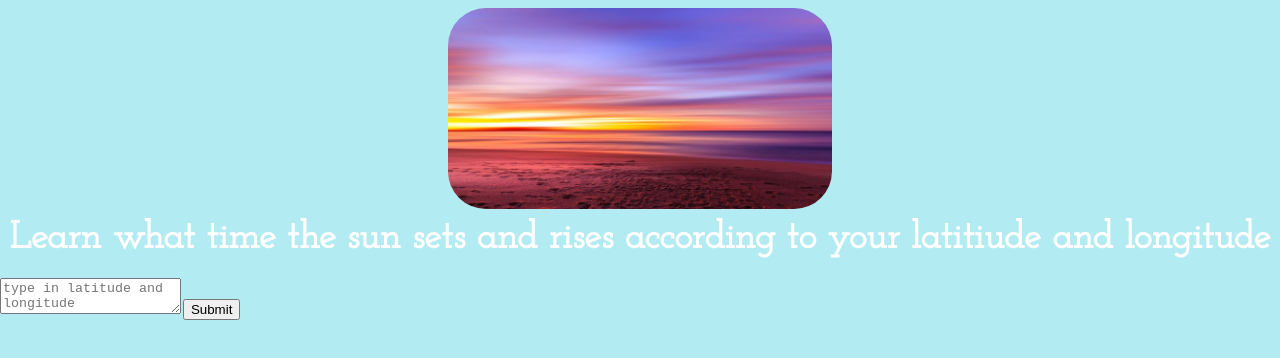
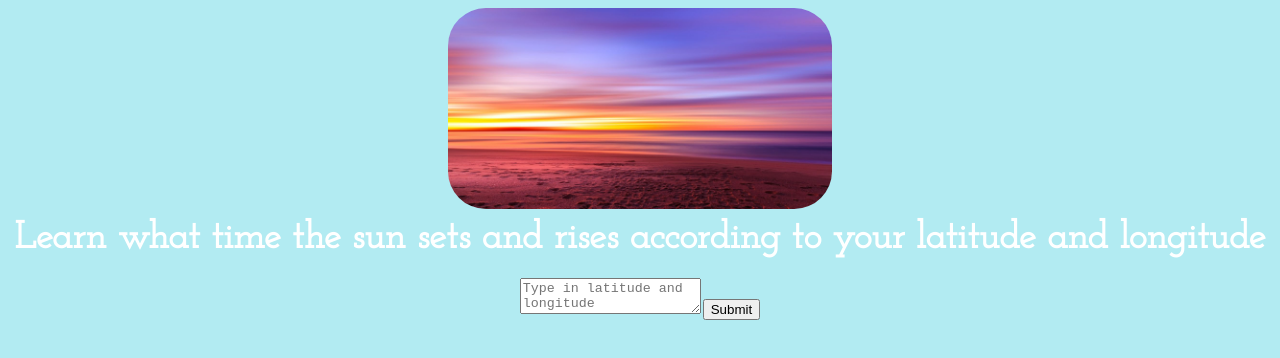
Before and after one commit to staten-island-tech/api-project-yumnaahmed, a website built with Parcel: page index.html in a window 1280 px wide. Shown: the part 104-462 px from the top of the page. Built offline with nearby package versions, Linux system fonts and the light colour scheme.

Commit message:
tiny fixes

```diff
--- a/index.html
+++ b/index.html
@@ -12,12 +12,12 @@
   <body>
     <h1 class="header">Sunset/Sunrise Information</h1>
     <img src="img/sunset.jpg" alt="" class="pic">
-      <h2 class="subhead">Learn what time the sun sets and rises according to your latitiude and longitude</h2>
+      <h2 class="subhead">Learn what time the sun sets and rises according to your latitude and longitude</h2>
     <form id="search-form" class="search-form">
       <textarea
       name="search-area"
       id="search-area"
-      placeholder="type in latitude and longitude"
+      placeholder="Type in latitude and longitude"
       ></textarea>
       <input type="submit" class="submit-button" />
       </form>
--- a/scss/style.scss
+++ b/scss/style.scss
@@ -29,3 +29,6 @@ body {
   margin-left: 35%;
   border-radius: 1cm;
 }
+#search-form {
+  text-align: center;
+}
```
Also changed, not shown: scss/style.css, 1 other file.
